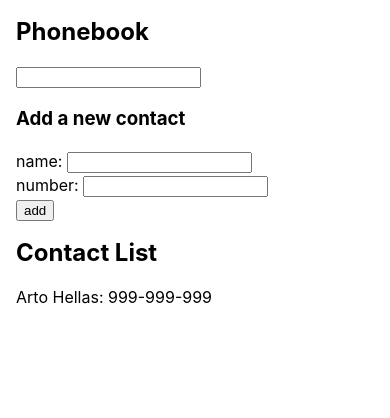
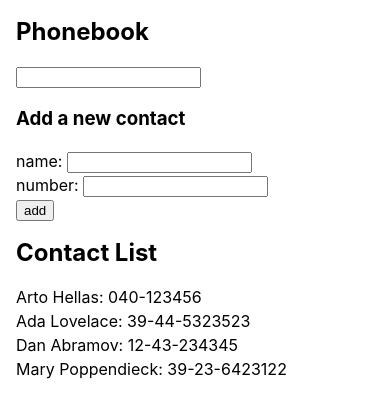
Before and after one commit to ludivinepoussier/fullstackopen, a React (Create React App) app in the folder part-2/phonebook/: page / in a window 390 px wide. Shown: the top 418 px of the page. Built offline with nearby package versions, Linux system fonts and the light colour scheme; data requests are answered from the project's data file.

Commit message:
phonebook 2.11

```diff
--- /dev/null
+++ b/part-2/phonebook/db.json
@@ -0,0 +1,24 @@
+{
+    "persons": [
+        {
+            "name": "Arto Hellas",
+            "num": "040-123456",
+            "id": 1
+        },
+        {
+            "name": "Ada Lovelace",
+            "num": "39-44-5323523",
+            "id": 2
+        },
+        {
+            "name": "Dan Abramov",
+            "num": "12-43-234345",
+            "id": 3
+        },
+        {
+            "name": "Mary Poppendieck",
+            "num": "39-23-6423122",
+            "id": 4
+        }
+    ]
+}
--- a/part-2/phonebook/src/App.js
+++ b/part-2/phonebook/src/App.js
@@ -1,13 +1,26 @@
-import React, { useState } from 'react'
+import React, { useState, useEffect } from 'react'
+import axios from 'axios'
 import PersonForm from './components/PersonForm'
 import Filter from './components/Filter'
 import List from './components/List'
 
-const App = (props) => {
-    const [persons, setPersons] = useState(props.persons)
+const App = () => {
+    const [persons, setPersons] = useState([])
     const [searchTerm, setSearchTerm] = useState('');
     const [newName, setNewName] = useState('')
     const [newNum, setNewNum] = useState('')
+
+    useEffect(() => {
+        console.log('effect')
+        axios
+            .get('http://localhost:3001/persons')
+            .then(response => {
+                console.log('promise fulfilled')
+                setPersons(response.data)
+            })
+    }, [])
+
+    console.log('render', persons.length, 'notes')
 
     const addPerson = (event) => {
         event.preventDefault()
--- a/part-2/phonebook/src/index.js
+++ b/part-2/phonebook/src/index.js
@@ -3,17 +3,7 @@
 import './index.css';
 import App from './App.js';
 
-const persons = [
-  {
-    id: 1,
-    name: 'Arto Hellas',
-    num: '999-999-999',
-  }
-]
-
 ReactDOM.render(
-  <React.StrictMode>
-    <App persons={persons}/>
-  </React.StrictMode>,
+  <App />,
   document.getElementById('root')
-);
+)
```
Also changed, not shown: part-2/phonebook/package.json (+6 -1 lines), 1 other file (tests, documents, lock files or other folders).
